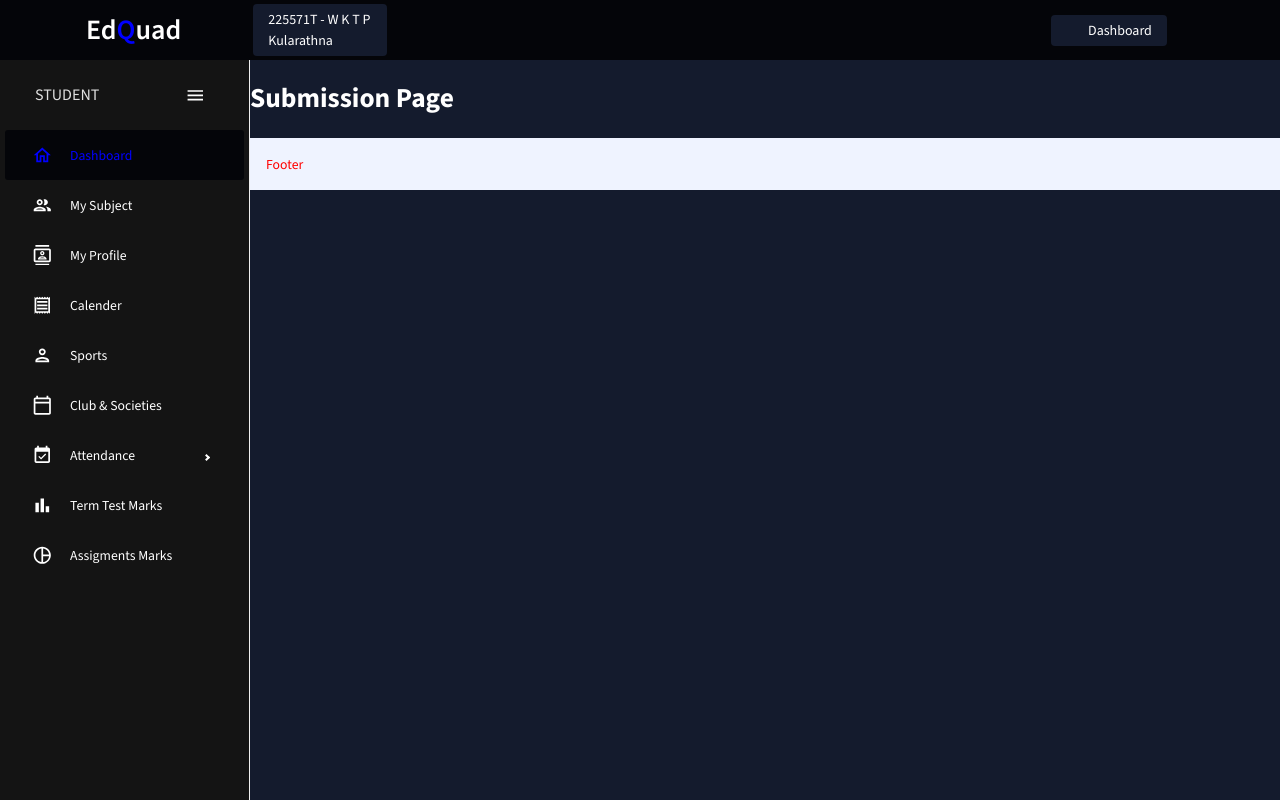
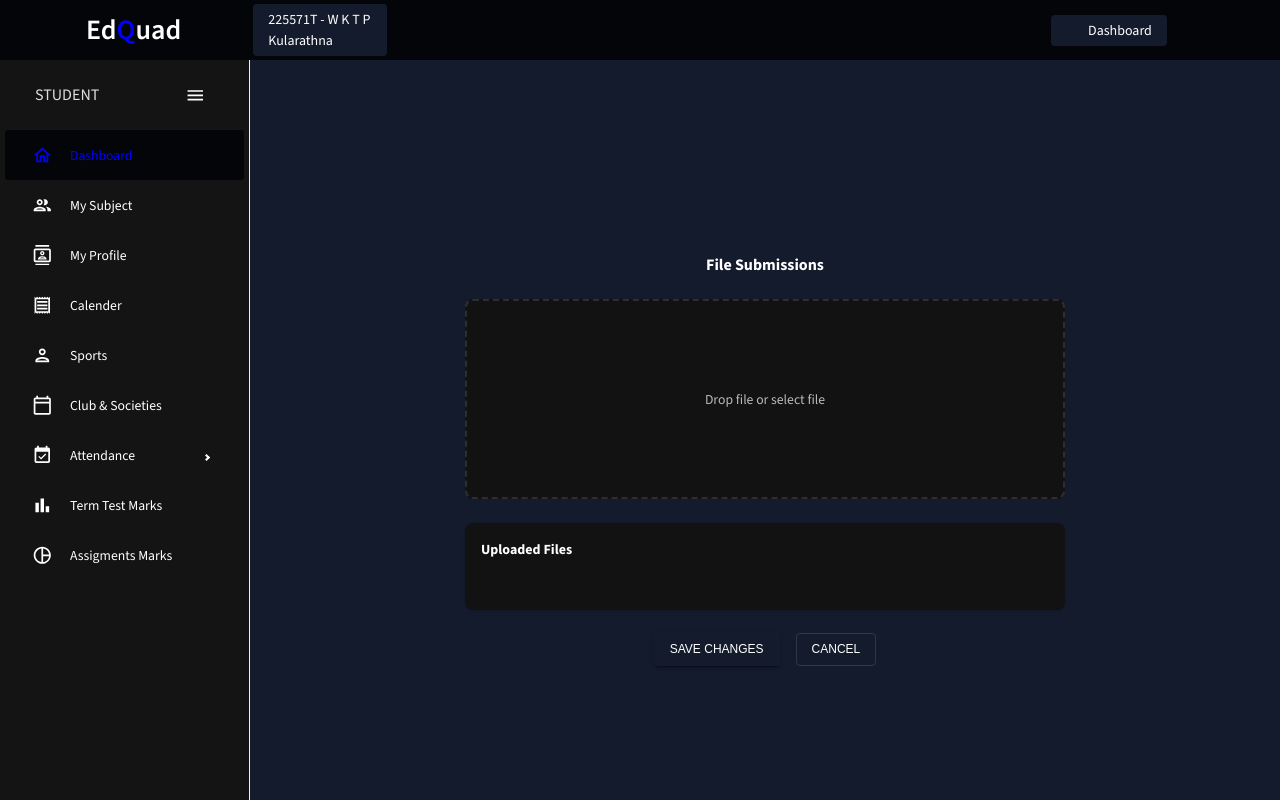
Before and after one commit to Team-EdQuad/EdQuad-Frontend, a React (Vite) app: page /submission in a window 1280 px wide. Built offline with nearby package versions, Linux system fonts and the light colour scheme; some icons are missing.

Commit message:
feat: add file submission functionality with drag-and-drop support in Submission page

```diff
--- a/package.json
+++ b/package.json
@@ -15,6 +15,7 @@
         "@mui/material": "^7.0.2",
         "react": "^18.2.0",
         "react-dom": "^18.2.0",
+        "react-dropzone": "^14.3.8",
         "react-pro-sidebar": "^1.1.0",
         "react-router-dom": "^7.5.0"
     },
--- a/src/pages/Submission.jsx
+++ b/src/pages/Submission.jsx
@@ -1,11 +1,145 @@
-// src/pages/Submission.jsx
-import React from 'react';
+import React, { useState } from 'react';
+import { Box, Typography, Button, useTheme, List, ListItem, ListItemText, Divider } from '@mui/material';
+import { useNavigate } from 'react-router-dom';
+import { useDropzone } from 'react-dropzone';
 
 const Submission = () => {
+  const theme = useTheme(); // Access the current theme
+  const navigate = useNavigate();
+  const [files, setFiles] = useState([]);
+
+  const onDrop = (acceptedFiles) => {
+    setFiles((prevFiles) => [...prevFiles, ...acceptedFiles]);
+  };
+
+  const { getRootProps, getInputProps } = useDropzone({ onDrop });
+
+  const handleSave = () => {
+    console.log('Files submitted:', files);
+    // Add logic to save files
+  };
+
+  const handleCancel = () => {
+    navigate(-1); // Navigate back to the previous page
+  };
+
   return (
-    <div>
-      <h1>Submission Page</h1>
-    </div>
+    <Box
+      display="flex"
+      flexDirection="column"
+      alignItems="center"
+      justifyContent="center"
+      bgcolor={theme.palette.background.default} // Dynamic background color
+      minHeight="100vh"
+      p={3}
+    >
+      <Typography
+        variant="h5"
+        fontWeight="bold"
+        mb={3}
+        sx={{
+          color: theme.palette.text.primary, // Dynamic text color
+        }}
+      >
+        File Submissions
+      </Typography>
+
+      {/* Drag-and-Drop Area */}
+      <Box
+        {...getRootProps()}
+        sx={{
+          border: `2px dashed ${theme.palette.divider}`, // Dynamic border color
+          borderRadius: '8px',
+          backgroundColor: theme.palette.background.paper, // Dynamic background color
+          width: '100%',
+          maxWidth: '600px',
+          height: '200px',
+          display: 'flex',
+          alignItems: 'center',
+          justifyContent: 'center',
+          cursor: 'pointer',
+          mb: 3,
+        }}
+      >
+        <input {...getInputProps()} />
+        <Typography
+          variant="body1"
+          sx={{
+            color: theme.palette.text.secondary, // Dynamic text color
+          }}
+        >
+          Drop file or select file
+        </Typography>
+      </Box>
+
+      {/* File List */}
+      <Box
+        width="100%"
+        maxWidth="600px"
+        bgcolor={theme.palette.background.paper} // Dynamic background color
+        borderRadius="8px"
+        boxShadow={1}
+        p={2}
+        mb={3}
+      >
+        <Typography
+          variant="h6"
+          fontWeight="bold"
+          mb={2}
+          sx={{
+            color: theme.palette.text.primary, // Dynamic text color
+          }}
+        >
+          Uploaded Files
+        </Typography>
+        <List>
+          {files.map((file, index) => (
+            <React.Fragment key={index}>
+              <ListItem>
+                <ListItemText
+                  primary={file.name}
+                  secondary={`${(file.size / 1024).toFixed(2)} KB`}
+                  sx={{
+                    color: theme.palette.text.primary, // Dynamic text color
+                  }}
+                />
+              </ListItem>
+              {index < files.length - 1 && <Divider />}
+            </React.Fragment>
+          ))}
+        </List>
+      </Box>
+
+      {/* Action Buttons */}
+      <Box display="flex" justifyContent="center" gap={2}>
+        <Button
+          variant="contained"
+          onClick={handleSave}
+          sx={{
+            backgroundColor: theme.palette.primary.main, // Dynamic button background
+            color: theme.palette.primary.contrastText, // Dynamic button text color
+            '&:hover': {
+              backgroundColor: theme.palette.primary.dark, // Dynamic hover background
+            },
+          }}
+        >
+          Save Changes
+        </Button>
+        <Button
+          variant="outlined"
+          onClick={handleCancel}
+          sx={{
+            color: theme.palette.text.primary, // Dynamic button text color
+            borderColor: theme.palette.divider, // Dynamic border color
+            '&:hover': {
+              borderColor: theme.palette.text.primary, // Dynamic hover border color
+            },
+          }}
+        >
+          Cancel
+        </Button>
+      </Box>
+    </Box>
   );
 };
 
```
Also changed, not shown: 1 other file (tests, documents, lock files or other folders).
